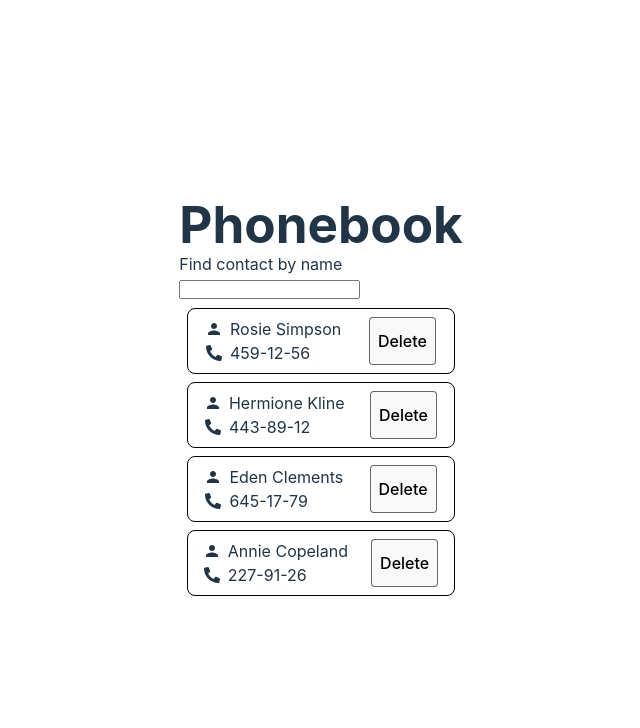
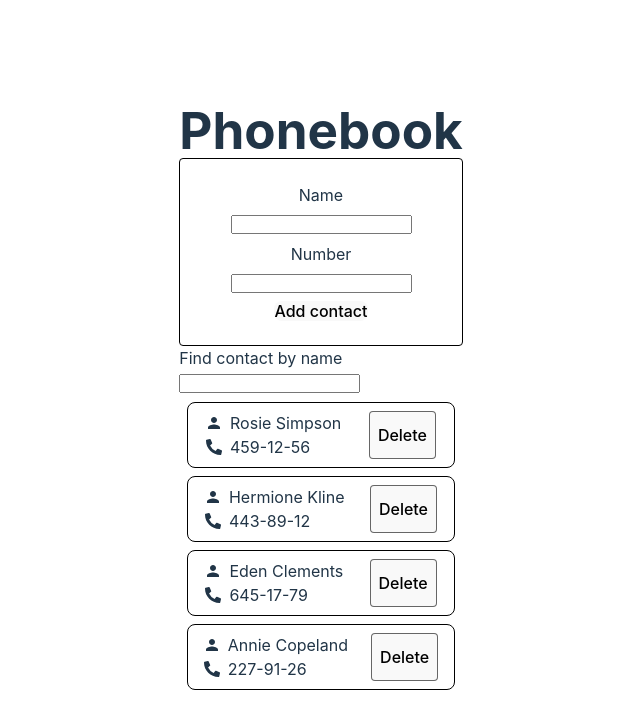
Before and after one commit to AlexandraSavenko/goit-react-hw-03, a React (Vite) app: page / in a window 1280 px wide. Shown: the top 728 px of the page, without its empty margins (319-959 px from the left). Built offline with nearby package versions, Linux system fonts and the light colour scheme.

Commit message:
addNumbers added

```diff
--- a/package.json
+++ b/package.json
@@ -13,7 +13,8 @@
     "formik": "^2.4.6",
     "react": "^18.3.1",
     "react-dom": "^18.3.1",
-    "react-icons": "^5.3.0"
+    "react-icons": "^5.3.0",
+    "yup": "^1.4.0"
   },
   "devDependencies": {
     "@eslint/js": "^9.9.0",
--- a/src/App.jsx
+++ b/src/App.jsx
@@ -2,6 +2,7 @@ import { useState } from "react";
 import ContactList from "./components/ContactList/ContactList";
 import "./App.css";
 import SearchBox from "./components/SearchBox/SearchBox";
+import ContactForm from "./components/ContactForm/ContactForm";
 
 function App() {
   const [contacts, setContact] = useState([
@@ -10,6 +11,15 @@ function App() {
     { id: "id-3", name: "Eden Clements", number: "645-17-79" },
     { id: "id-4", name: "Annie Copeland", number: "227-91-26" },
   ]);
+  const addNumber = (newNumber) => {
+    console.log(newNumber);
+    setContact((allNumbers) => {
+      return [
+        ...allNumbers,
+        { id: "", name: newNumber.name, number: newNumber.number },
+      ];
+    });
+  };
   const [filter, setFilter] = useState("");
   const visibleNumbers = contacts.filter((contact) => {
     return contact.name.toLowerCase().includes(filter.toLowerCase());
@@ -18,6 +28,7 @@ function App() {
   return (
     <div>
       <h1>Phonebook</h1>
+      <ContactForm onAdd={addNumber} />
       <SearchBox value={filter} onFilter={setFilter} />
       <ContactList contArr={visibleNumbers} />
     </div>
--- a/src/components/ContactForm/ContactForm.jsx
+++ b/src/components/ContactForm/ContactForm.jsx
@@ -0,0 +1,38 @@
+import { useId } from "react";
+import { Formik, Form, Field, ErrorMessage } from "formik";
+import * as Yup from "yup";
+import css from "./ContactForm.module.css";
+const UserScheme = Yup.object().shape({
+  name: Yup.string()
+    .min(3, "Too short! Not less than 3 symbols.")
+    .max(50, "Too many! No more than 50 symbols.")
+    .required("This field is required!"),
+  number: Yup.string()
+    .matches(/^\d+$/, "Must be a valid number.")
+    .min(3, "Too short! Not less than 3 symbols.")
+    .max(50, "Too many! No more than 50 symbols.")
+    .required(),
+});
+export default function ContactForm({ onAdd }) {
+  const id = useId();
+  return (
+    <Formik
+      initialValues={{ name: "", number: "" }}
+      validationSchema={UserScheme}
+      onSubmit={(values, actions) => {
+        onAdd(values);
+        actions.resetForm();
+      }}
+    >
+      <Form className={css.form}>
+        <label htmlFor={`${id}-name`}>Name</label>
+        <Field type="text" id={`${id}-name`} name="name" />
+        <ErrorMessage name="name" component="span" className={css.errText} />
+        <label htmlFor={`${id}-number`}>Number</label>
+        <Field type="text" id={`${id}-number`} name="number" />
+        <ErrorMessage name="number" component="span" className={css.errText} />
+        <button type="submit">Add contact</button>
+      </Form>
+    </Formik>
+  );
+}
--- a/src/components/ContactForm/ContactForm.module.css
+++ b/src/components/ContactForm/ContactForm.module.css
@@ -0,0 +1,11 @@
+.form {
+  border: 1px solid black;
+  border-radius: 4px;
+  display: flex;
+  flex-direction: column;
+  gap: 8px;
+  padding: 24px;
+}
+.errText {
+  color: red;
+}
```
Also changed, not shown: 1 other file (tests, documents, lock files or other folders).
